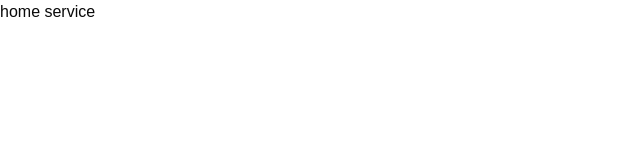
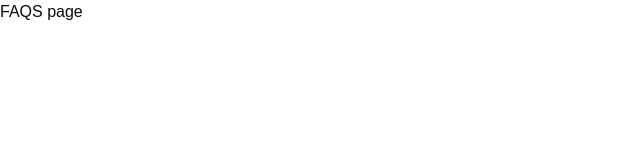
Before and after one commit to luiicode/Home-Service, a React (Vite) app: page /faqs in a window 1280 px wide. Shown: the top 160 px of the page, without its empty margins (0-640 px from the left). Built offline with nearby package versions, Linux system fonts and the light colour scheme.

Commit message:
:sparkles: feat(routing): setup react-router-dom base layout and initial routes

```diff
--- /dev/null
+++ b/src/App.tsx
@@ -0,0 +1,11 @@
+import {Outlet} from 'react-router-dom'
+
+export function App() {
+    return (
+        <div>
+            <main>
+                <Outlet/>
+            </main>
+        </div>
+    );
+}
--- a/src/main.tsx
+++ b/src/main.tsx
@@ -1,9 +1,13 @@
 import {StrictMode} from 'react'
 import {createRoot} from 'react-dom/client'
 import './index.css'
+import {BrowserRouter} from "react-router-dom";
+import {Router} from "./route.tsx";
 
 createRoot(document.getElementById('root')!).render(
     <StrictMode>
-        <h1>home service</h1>
+        <BrowserRouter>
+            <Router/>
+        </BrowserRouter>
     </StrictMode>,
 )
--- /dev/null
+++ b/src/pages/contact/Contact.tsx
@@ -0,0 +1,5 @@
+export default function Contact() {
+    return (
+        <h1>contact page</h1>
+    );
+}
--- /dev/null
+++ b/src/pages/faqs/FAQS.tsx
@@ -0,0 +1,5 @@
+export default function Faqs() {
+    return (
+        <h1>FAQS page</h1>
+    );
+}
--- /dev/null
+++ b/src/pages/home/Home.tsx
@@ -0,0 +1,5 @@
+export default function Home() {
+    return (
+        <h1>Home page</h1>
+    );
+}
--- /dev/null
+++ b/src/route.tsx
@@ -0,0 +1,18 @@
+import {App} from "./App.tsx";
+import Home from "./pages/home/Home.tsx"
+import Contact from "./pages/contact/Contact.tsx";
+import Faqs from "./pages/faqs/FAQS.tsx";
+
+import {Route, Routes} from "react-router-dom";
+
+export function Router() {
+    return (
+        <Routes>
+            <Route path={'/'} element={<App/>}>
+                <Route index element={<Home/>}/>
+                <Route path={'contact'} element={<Contact/>}/>
+                <Route path={'faqs'} element={<Faqs/>}/>
+            </Route>
+        </Routes>
+    );
+}
```
